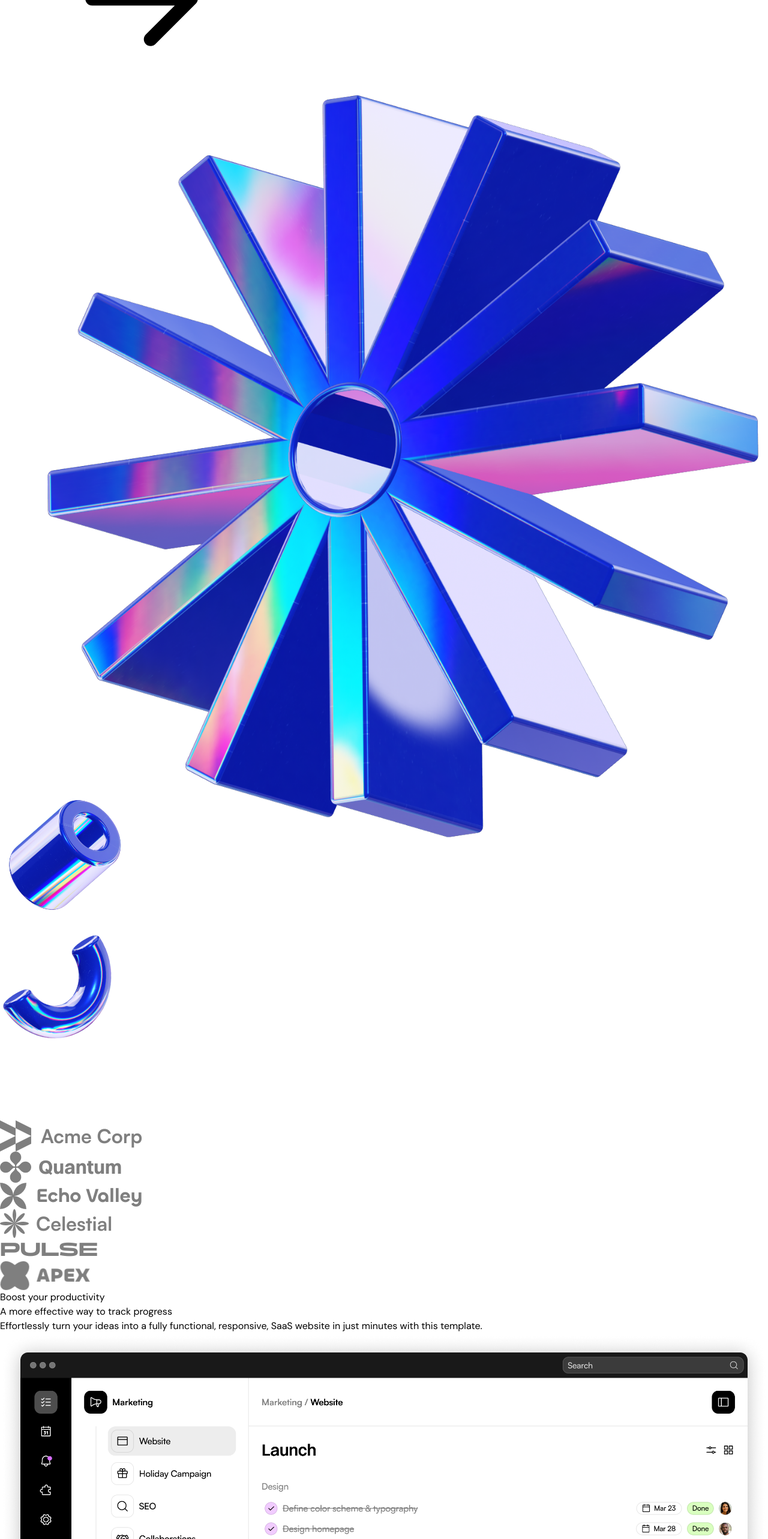
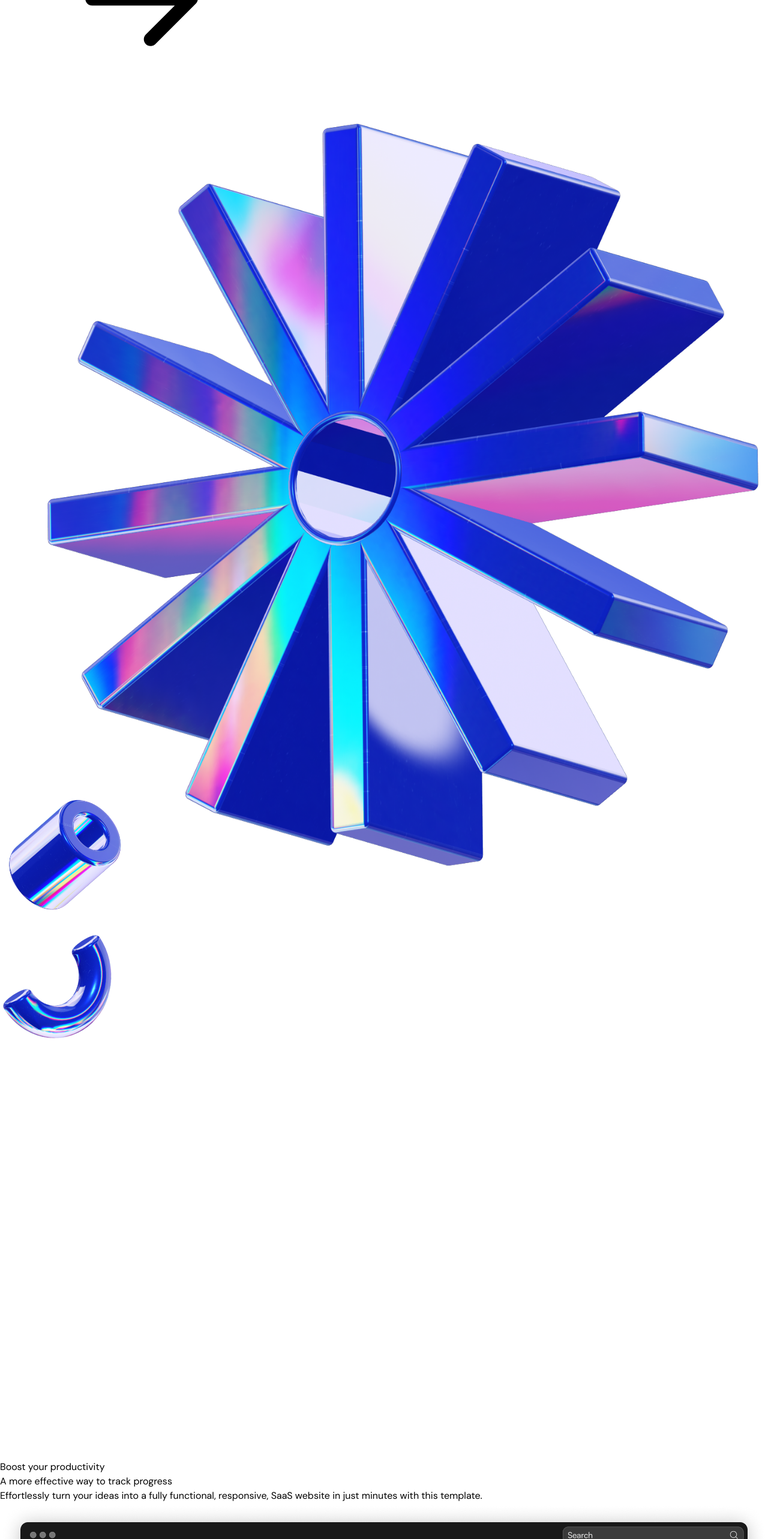
Before and after one commit to rishav76dev/landing-page, a Next.js app: page / in a window 1280 px wide. Shown: the part 2920-5486 px from the top of the page at 60% size. Built offline with nearby package versions, Linux system fonts and the light colour scheme.

Commit message:
animate logoticker

```diff
--- a/src/sections/Hero.tsx
+++ b/src/sections/Hero.tsx
@@ -3,7 +3,7 @@
 import cogImage from "@/assets/cog.png";
 import cylinderImage from "@/assets/cylinder.png";
 import noodleImage from "@/assets/noodle.png";
-import Image from "next/image";
+
 import {
   motion,
   useScroll,
@@ -56,7 +56,7 @@
               transition={{
                 repeat: Infinity,
                 repeatType: "mirror",
-                duration: 3,
+                duration: 1,
                 ease: "easeInOut",
               }}
             />
--- a/src/sections/LogoTicker.tsx
+++ b/src/sections/LogoTicker.tsx
@@ -1,3 +1,4 @@
+"use client";
 import acmeLogo from "@/assets/logo-acme.png";
 import quantumLogo from "@/assets/logo-quantum.png";
 import echoLogo from "@/assets/logo-echo.png";
@@ -5,6 +6,9 @@
 import pulseLogo from "@/assets/logo-pulse.png";
 import apexLogo from "@/assets/logo-apex.png";
 import Image from "next/image";
+import { motion } from "framer-motion";
+
+
 
 export const LogoTicker = () => {
   return (
@@ -12,7 +16,14 @@
       <div className="container">
         {/* how to hide left and right side of the usig blur effect */}
         <div className="flex overflow-hidden [mask-image:linear-gradient(to_right,transparent,black,transparent)]">
-          <div className="flex gap-14 flex-none">
+          <motion.div className="flex gap-14 flex-none"
+            animate={{translateX: '-100%'}}
+            transition={{
+              duration: 20,
+              repeat: Infinity,
+              ease:"linear",
+              repeatType: "loop"}}
+            >
              <Image
                 src={acmeLogo}
                 alt="Acme Logo"
@@ -43,7 +54,38 @@
                 alt="Apex Logo"
                 className="logo-ticker-image"
               />
-          </div>
+
+              <Image
+                src={acmeLogo}
+                alt="Acme Logo"
+                className="logo-ticker-image"
+              />
+              <Image
+                src={quantumLogo}
+                alt="Quantum Logo"
+                className="logo-ticker-image"
+              />
+              <Image
+                src={echoLogo}
+                alt="Echo Logo"
+                className="logo-ticker-image"
+              />
+              <Image
+                src={celestialLogo}
+                alt="Celestial Logo"
+                className="logo-ticker-image"
+              />
+              <Image
+                src={pulseLogo}
+                alt="Pulse Logo"
+                className="logo-ticker-image"
+              />
+              <Image
+                src={apexLogo}
+                alt="Apex Logo"
+                className="logo-ticker-image"
+              />
+          </motion.div>
         </div>
       </div>
     </div>
```
